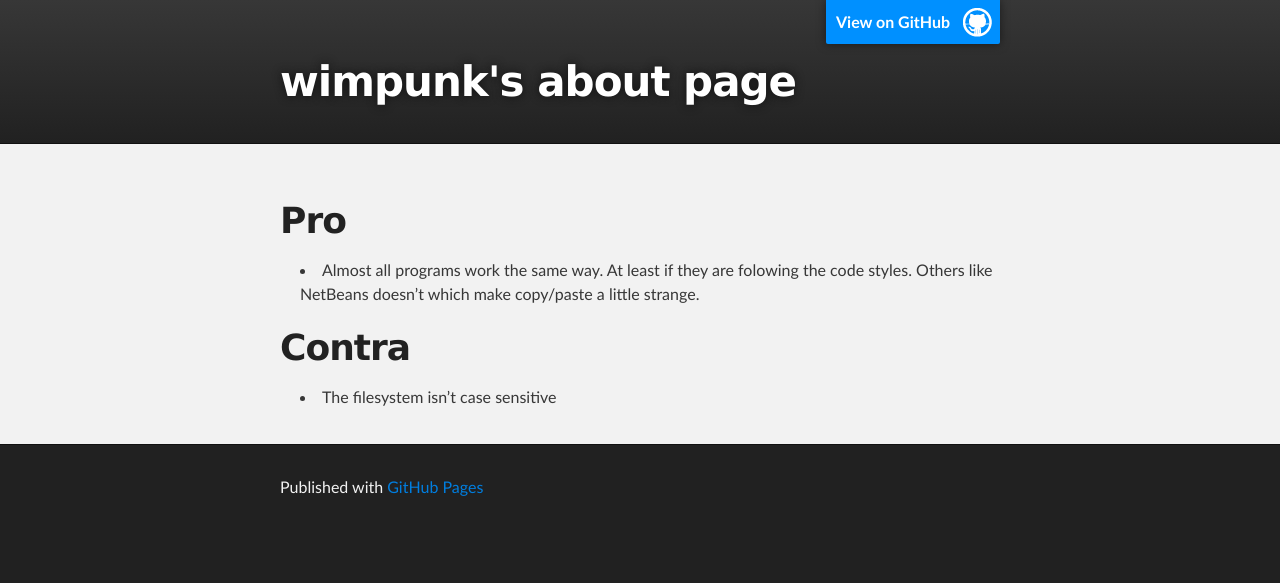
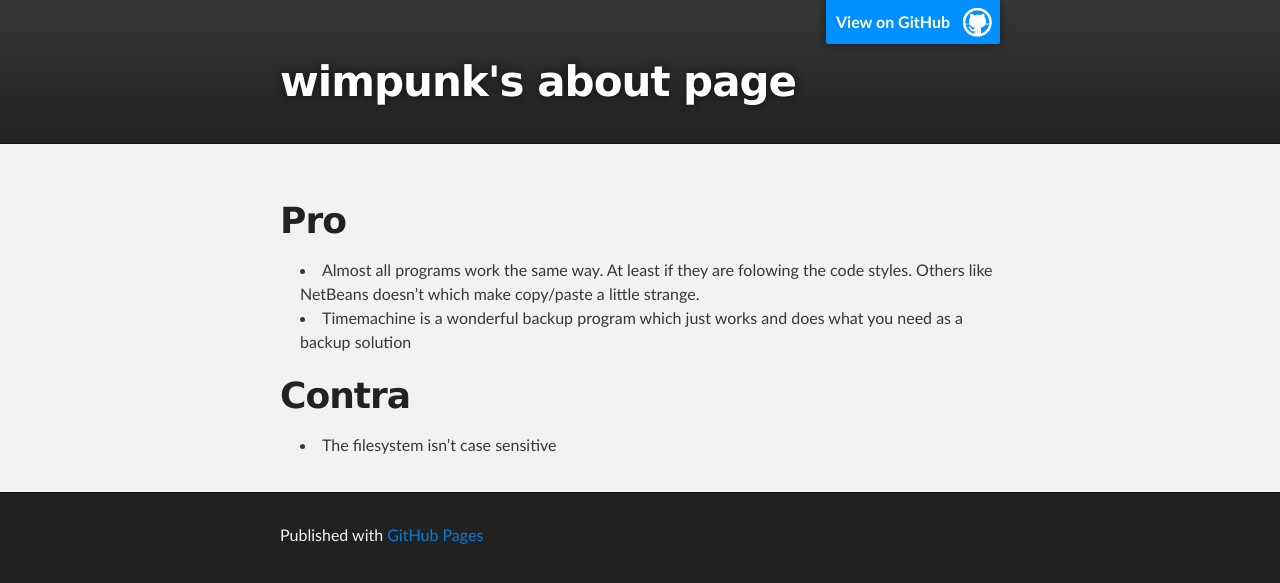
Before and after one commit to wimpunk/wimpunk.github.io, a Jekyll site: the page built from macvslinux.md, in a window 1280 px wide. Shown: the top 583 px of the page. Built offline with Jekyll 4.4.1, drawn with Linux system fonts in a browser that asks for light colours; Markdown is read by kramdown in place of the engine named in the settings.

Commit message:
Timemachine added

```diff
--- a/macvslinux.md
+++ b/macvslinux.md
@@ -6,6 +6,8 @@ layout: default
 # Pro
 * Almost all programs work the same way. At least if they are folowing the code
   styles. Others like NetBeans doesn't which make copy/paste a little strange.
+* Timemachine is a wonderful backup program which just works and does what you
+  need as a backup solution
 
 # Contra
 * The filesystem isn't case sensitive
```
